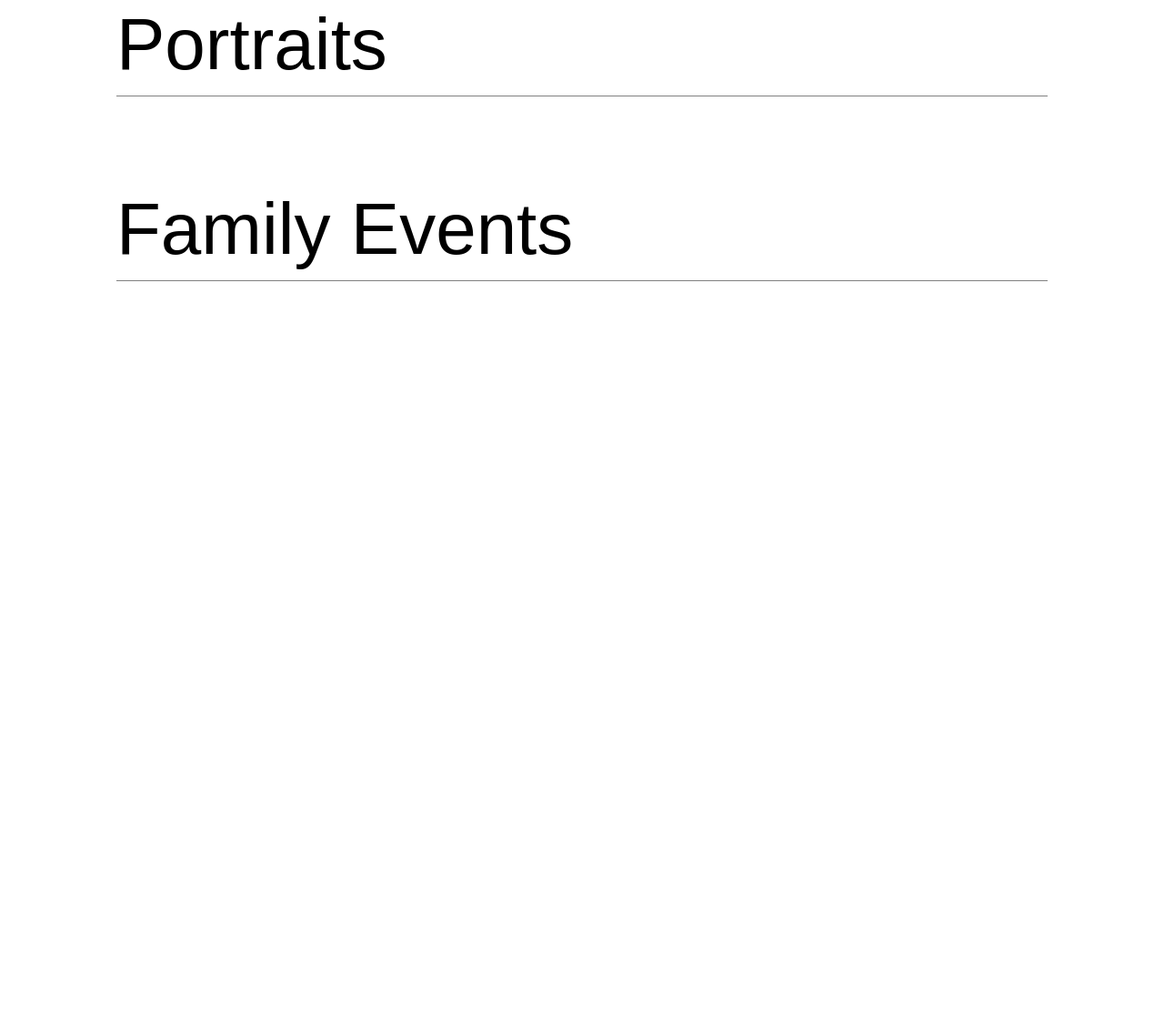
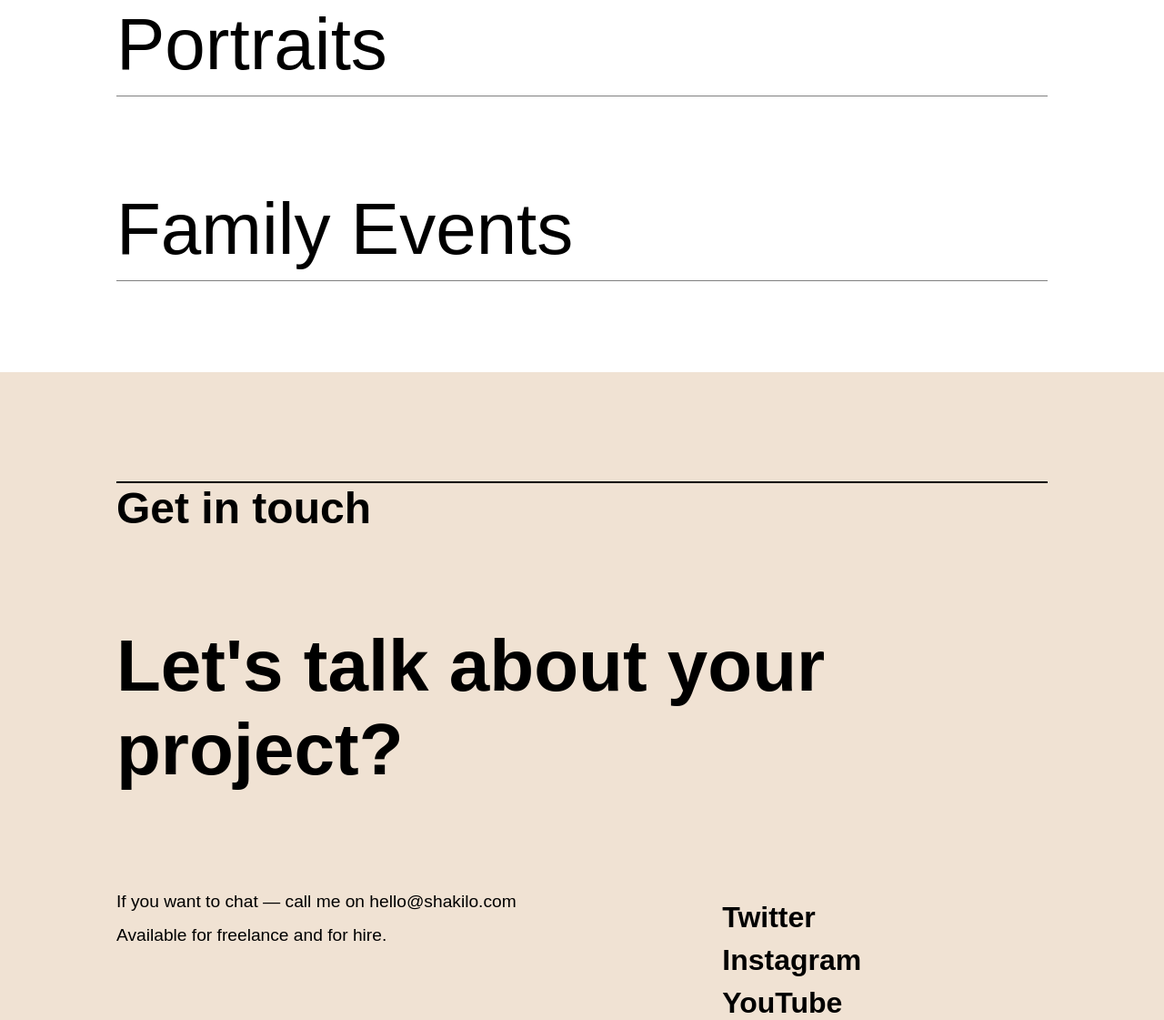
Before and after one commit to velibordev/Front-page-rebuild-of-Seranatne, a plain HTML site: page index.html in a window 1280 px wide. Shown: the part 2751-3872 px from the top of the page at 91% size. Before the commit the page ends 3060 px from the top, so only its background shows below. Drawn offline with Linux system fonts and the light colour scheme; a web font is replaced by a local one.

Commit message:
Add files via upload

```diff
--- a/index.html
+++ b/index.html
@@ -5,6 +5,7 @@
    <meta charset="UTF-8">
    <meta name="viewport" content="width=device-width, initial-scale=1.0">
    <link rel="stylesheet" href="dist/css/style.css">
+   <link rel="shortcut icon" href="assets/favicon.png" type="image/x-icon">
    <title>Avishka Seranatne</title>
 </head>
 
@@ -60,6 +61,25 @@
       <h2>Portraits</h2>
       <h2>Family Events</h2>
    </div>
+   <footer>
+      <div class="footer_content">
+         <h1>Get in touch</h1>
+         <h2 style="border: none;">Let's talk about your project?</h2>
+         <div class="socials">
+            <div class="part">
+               <p>If you want to chat — call me on hello@shakilo.com</p>
+               <p>Available for freelance and for hire.</p>
+            </div>
+            <div class="part">
+               <ul>
+                  <li>Twitter</li>
+                  <li>Instagram</li>
+                  <li>YouTube</li>
+               </ul>
+            </div>
+         </div>
+      </div>
+   </footer>
 </body>
 
 </html>
--- a/style.scss
+++ b/style.scss
@@ -5,6 +5,11 @@
    padding: 0;
    box-sizing: border-box;
    font-family: 'Lunasima', sans-serif;
+
+   *::selection {
+      background-color: #ffd1b8;
+      color: #333333;
+   }
 }
 
 section {
@@ -106,3 +111,59 @@ section {
       padding-bottom: 10px;
    }
 }
+
+footer {
+   .footer_content {
+      margin-top: 150px;
+      padding-top: 100px;
+      width: 80%;
+      max-width: 1440px;
+      margin: auto;
+
+      h1 {
+         font-size: 3rem;
+         margin-top: 20px;
+         border-top: 2px solid black;
+      }
+
+      h2 {
+         font-size: 5rem;
+         margin-top: 100px;
+         border-bottom: 1px solid gray;
+         padding-bottom: 10px;
+      }
+
+      .socials {
+         margin-top: 100px;
+         display: flex;
+         align-items: flex-start;
+         justify-content: space-between;
+         font-weight: bold;
+         width: 80%;
+         max-width: 1440px;
+
+         ul {
+            list-style-type: none;
+
+            li {
+               font-size: 2rem;
+               padding-top: 10px;
+               cursor: pointer;
+            }
+         }
+
+         p {
+            font-size: 1.2rem;
+            font-weight: lighter;
+
+            &:nth-child(2) {
+               margin-top: 15px;
+            }
+         }
+      }
+   }
+
+   margin-top: 100px;
+   background-color: #f0e2d3;
+
+}
```
Also changed, not shown: assets/favicon.png (added), dist/css/style.css, 1 other file.
